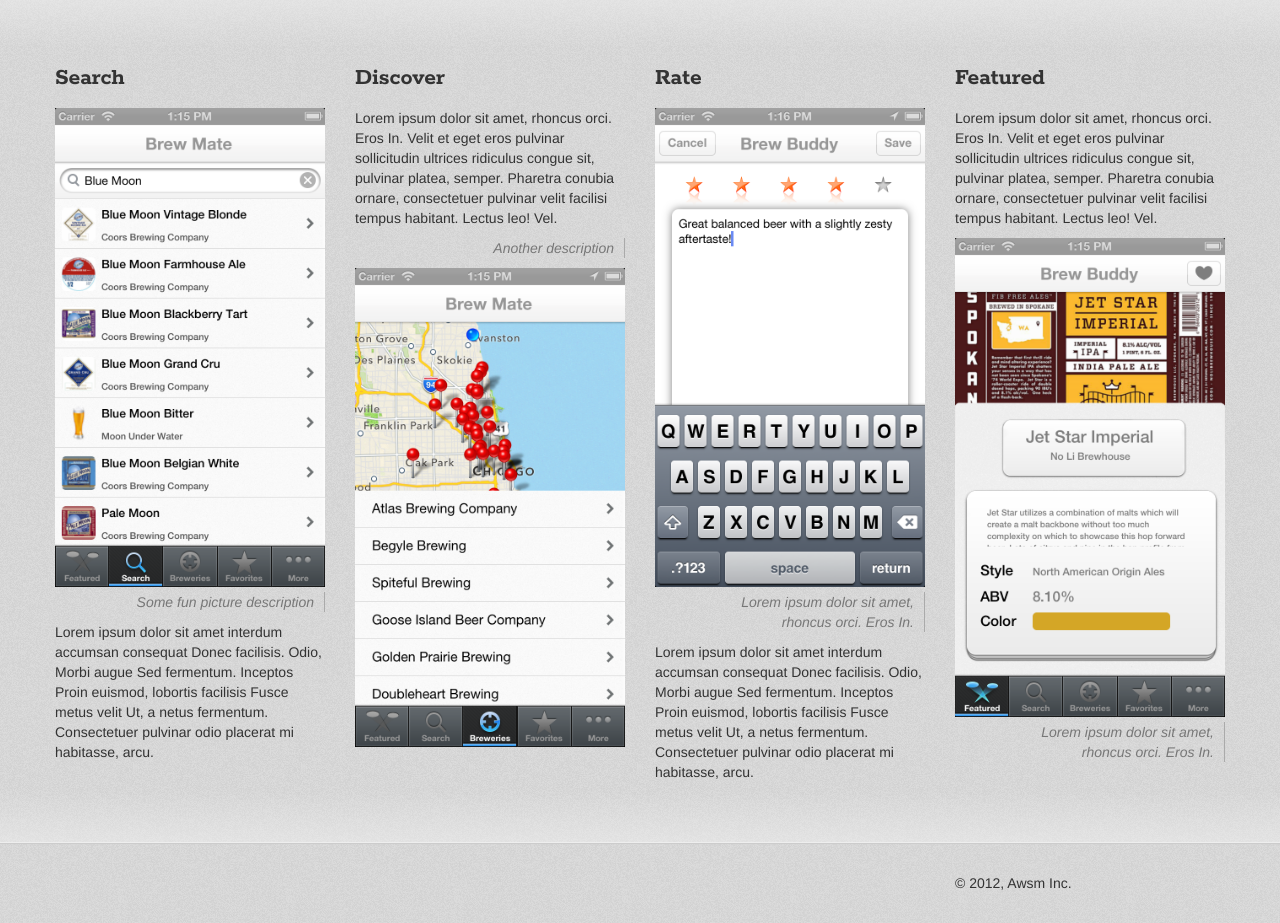
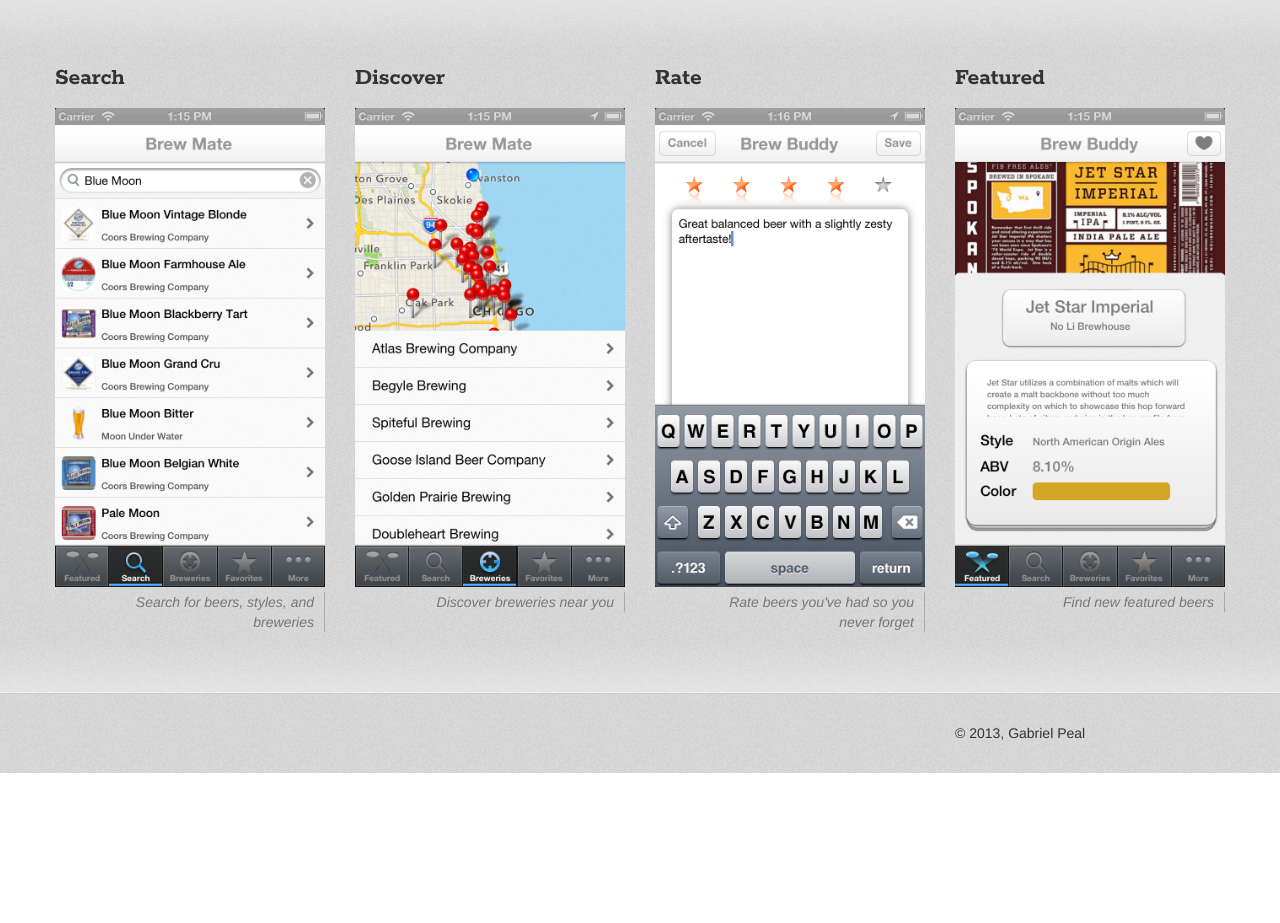
Before and after one commit to gpeal/BrewMate-Landing, a plain HTML site: page index-v3.html in a window 1280 px wide. Shown: the part 944-1867 px from the top of the page. After the commit the page ends 1717 px from the top, so only its background shows below. Drawn offline with Linux system fonts and the light colour scheme; a web font is replaced by a local one.

```diff
--- a/index-v3.html
+++ b/index-v3.html
@@ -118,32 +118,28 @@
             <div class="column-picture">
                 <img src="img/screens/Search.png" alt="">
             </div>
-            <div class="column-picture-sign">Some fun picture description</div>
-            <p>Lorem ipsum dolor sit amet interdum accumsan consequat Donec facilisis. Odio, Morbi augue Sed fermentum. Inceptos Proin euismod, lobortis facilisis Fusce metus velit Ut, a netus fermentum. Consectetuer pulvinar odio placerat mi habitasse, arcu.</p>
+            <div class="column-picture-sign">Search for beers, styles, and breweries</div>
         </div>
         <div class="span3">
             <h3>Discover</h3>
-            <p>Lorem ipsum dolor sit amet, rhoncus orci. Eros In. Velit et eget eros pulvinar sollicitudin ultrices ridiculus congue sit, pulvinar platea, semper. Pharetra conubia ornare, consectetuer pulvinar velit facilisi tempus habitant. Lectus leo! Vel.</p>
-            <div class="column-picture-sign">Another description</div>
             <div class="column-picture">
                 <img src="img/screens/Breweries.png" alt="">
             </div>
+            <div class="column-picture-sign">Discover breweries near you</div>
         </div>
         <div class="span3">
             <h3>Rate</h3>
             <div class="column-picture">
                 <img src="img/screens/Rating.png" alt="">
             </div>
-            <div class="column-picture-sign">Lorem ipsum dolor sit amet, rhoncus orci. Eros In.</div>
-            <p>Lorem ipsum dolor sit amet interdum accumsan consequat Donec facilisis. Odio, Morbi augue Sed fermentum. Inceptos Proin euismod, lobortis facilisis Fusce metus velit Ut, a netus fermentum. Consectetuer pulvinar odio placerat mi habitasse, arcu.</p>
+            <div class="column-picture-sign">Rate beers you've had so you never forget</div>
         </div>
         <div class="span3">
             <h3>Featured</h3>
-            <p>Lorem ipsum dolor sit amet, rhoncus orci. Eros In. Velit et eget eros pulvinar sollicitudin ultrices ridiculus congue sit, pulvinar platea, semper. Pharetra conubia ornare, consectetuer pulvinar velit facilisi tempus habitant. Lectus leo! Vel.</p>
             <div class="column-picture">
                 <img src="img/screens/Featured.png" alt="">
             </div>
-            <div class="column-picture-sign">Lorem ipsum dolor sit amet, rhoncus orci. Eros In.</div>
+            <div class="column-picture-sign">Find new featured beers</div>
         </div>
     </div>
 </div>
@@ -154,7 +150,7 @@
         <div class="row">
             <div class="span9">
             </div>
-            <div class="span3">&copy; 2012, Awsm Inc.</div>
+            <div class="span3">&copy; 2013, Gabriel Peal</div>
         </div>
     </div>
 </footer>
```
Also changed, not shown: 2 other files.
